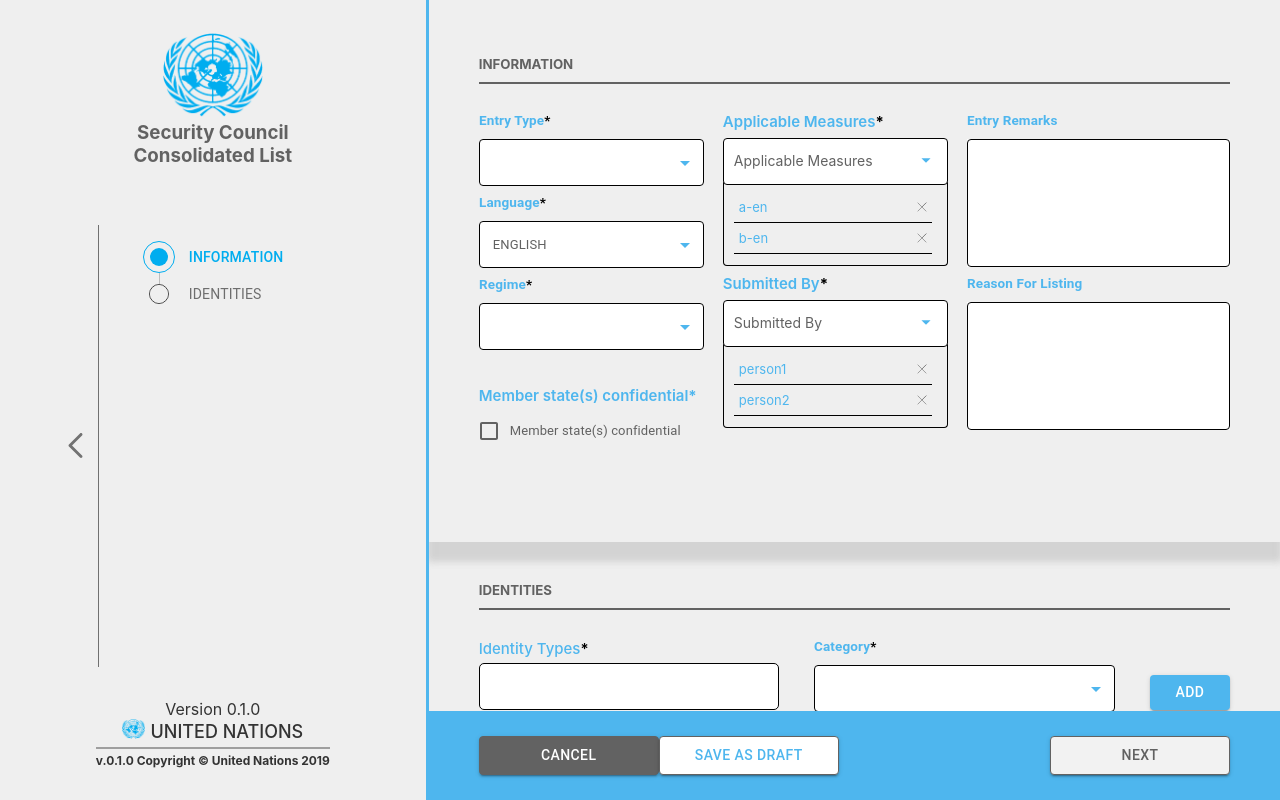
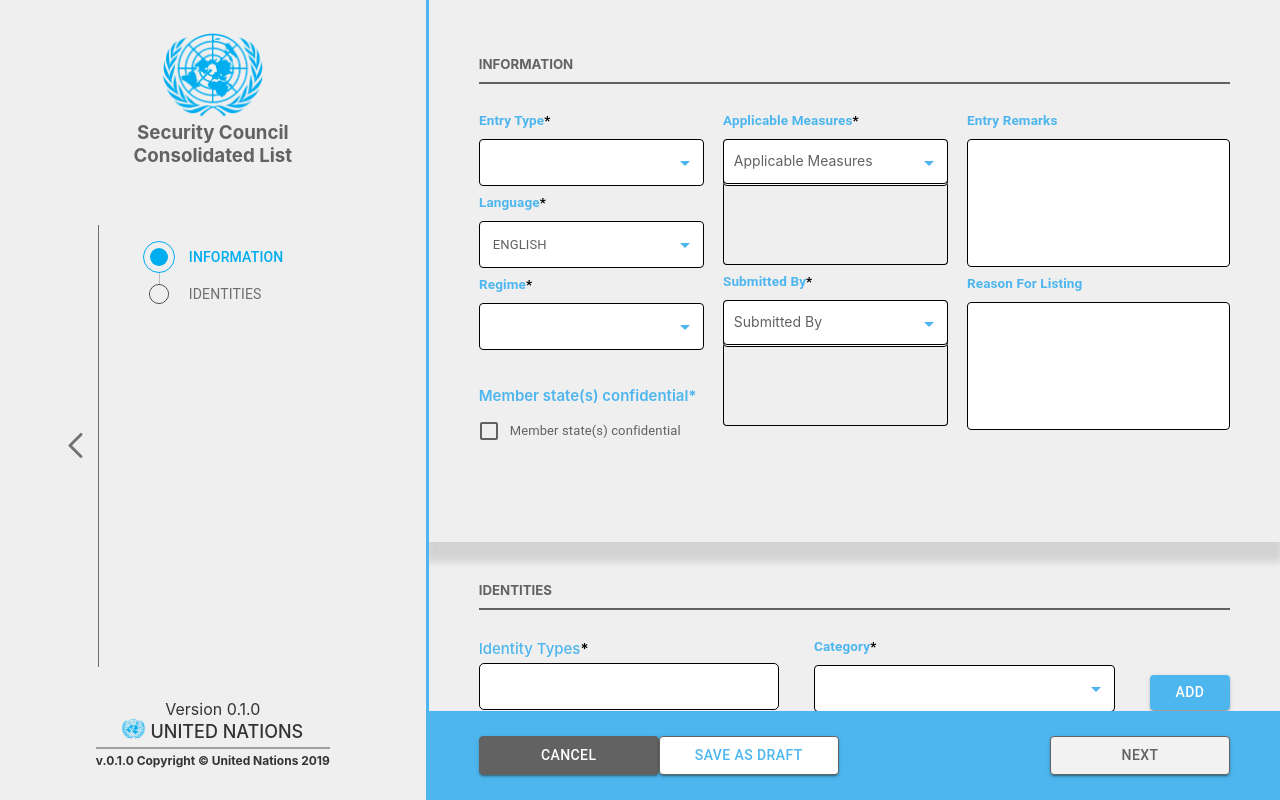
Before and after one commit to amacool/react-electron-offline, a React (Create React App) app: page /start in a window 1280 px wide. Built offline with nearby package versions, Linux system fonts and the light colour scheme.

Commit message:
update custom-multi-select

```diff
--- a/src/react/components/Information/index.js
+++ b/src/react/components/Information/index.js
@@ -152,6 +152,7 @@
         <div className="col-3">
           <div className="row">
             <CustomMultiSelect
+              id="applicable-measures"
               options={Object.values(applicableMeasure)}
               selected={state.applicableMeasure}
               label="Applicable Measures"
@@ -161,6 +162,7 @@
           </div>
           <div className="row">
             <CustomMultiSelect
+              id="submitted-by"
               options={Object.values(submittedBy)}
               selected={state.submittedBy}
               label="Submitted By"
--- a/src/react/components/Information/styles.css
+++ b/src/react/components/Information/styles.css
@@ -11,7 +11,3 @@
 .Information .content .col-4 {
   width: 35%;
 }
-
-.Information .custom-multi-select {
-  margin-top: -28px;
-}
--- a/src/react/components/common/CustomMultiSelect/index.js
+++ b/src/react/components/common/CustomMultiSelect/index.js
@@ -1,43 +1,56 @@
 import React from "react";
-import { FontAwesomeIcon } from '@fortawesome/react-fontawesome'
-import { faCheck } from '@fortawesome/free-solid-svg-icons'
 import CrossIcon from "../../../assets/icons/cross/cross-light.svg";
 import "./styles.css";
+import InputLabel from "@material-ui/core/InputLabel/InputLabel";
+import Select from "@material-ui/core/Select/Select";
+import MenuItem from "@material-ui/core/MenuItem/MenuItem";
+import FormControl from "@material-ui/core/FormControl/FormControl";
 
-export const CustomMultiSelect = ({ options, selected, label, required, onChange }) => {
+export const CustomMultiSelect = ({ options, selected, label, required, onChange, id }) => {
   const [values, setValues] = React.useState(selected);
   const handleClick = React.useCallback((item) => {
     let tValues = values;
     const pos = tValues.indexOf(item);
-    if (pos >= 0) {
-      tValues.splice(pos, 1);
-    } else {
-      tValues.push(item);
-    }
+    tValues.splice(pos, 1);
     setValues(tValues);
     onChange({ target: { value: tValues } });
   }, [values, setValues, onChange]);
+  const addValue = () => (e) => {
+    if (values.indexOf(e.target.value) === -1) {
+      onChange({ target: { value: [...values, e.target.value] } });
+      setValues([...values, e.target.value]);
+    }
+  };
 
   return (
     <div className="custom-multi-select">
-      <label className="select-label">
-        {label}{required && <b>*</b>}
-      </label>
-      <div className="select-heading">
-        {label}
-        <svg focusable="false" viewBox="0 0 24 24" aria-hidden="true" role="presentation">
-          <path d="M7 10l5 5 5-5z" />
-        </svg>
-      </div>
+      <FormControl variant="outlined" className="form-control custom-outlined-form-control">
+        <InputLabel htmlFor="regime" className="custom-select-label">
+          {label}{required && <b>*</b>}
+        </InputLabel>
+        <Select
+          value={label}
+          onChange={addValue()}
+          className="custom-select"
+          inputProps={{
+            name: id,
+            id: id,
+          }}
+        >
+          {options.filter((item) => values.indexOf(item) === -1).map((option, index) => (
+            <MenuItem value={option} key={index}>
+              {option}
+            </MenuItem>
+          ))}
+        </Select>
+      </FormControl>
+      <div className="select-heading">{label}</div>
       <div className="select-body">
         <div className="select-body-inner">
-          {options.map((item, index) => (
-            <div className="select-option" key={index} onClick={() => handleClick(item)}>
+          {values.map((item, index) => (
+            <div className="select-option" key={index}>
               {item}
-              {values.indexOf(item) >= 0
-                ? <FontAwesomeIcon className="icon" icon={faCheck} />
-                : <img className="icon" src={CrossIcon} alt='' />
-              }
+              <img className="icon" src={CrossIcon} alt='' onClick={() => handleClick(item)} />
             </div>
           ))}
         </div>
--- a/src/react/components/common/CustomMultiSelect/styles.css
+++ b/src/react/components/common/CustomMultiSelect/styles.css
@@ -16,19 +16,14 @@
   display: flex;
   align-items: center;
   justify-content: space-between;
-  padding: 10px 10px 13px;
+  padding: 12px 10px 14px;
   border: solid 1px black;
   border-radius: 4px;
   background-color: white;
   font-size: 14px;
   color: #626262;
-  margin-top: 7px;
+  margin-top: -47px;
   position: relative;
-}
-
-.custom-multi-select .select-heading svg {
-  width: 22px;
-  fill: #4eb6ee;
 }
 
 .custom-multi-select .select-body {
```
